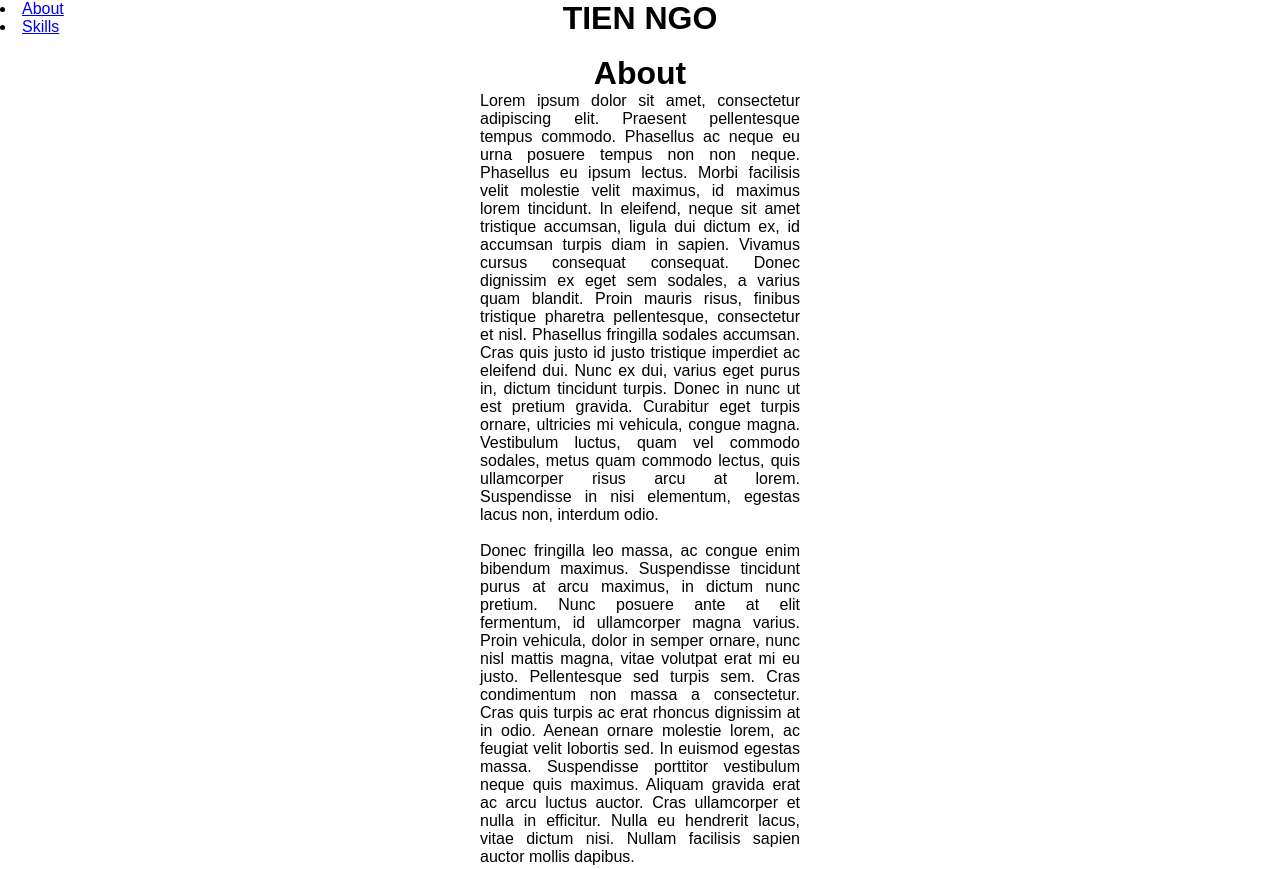
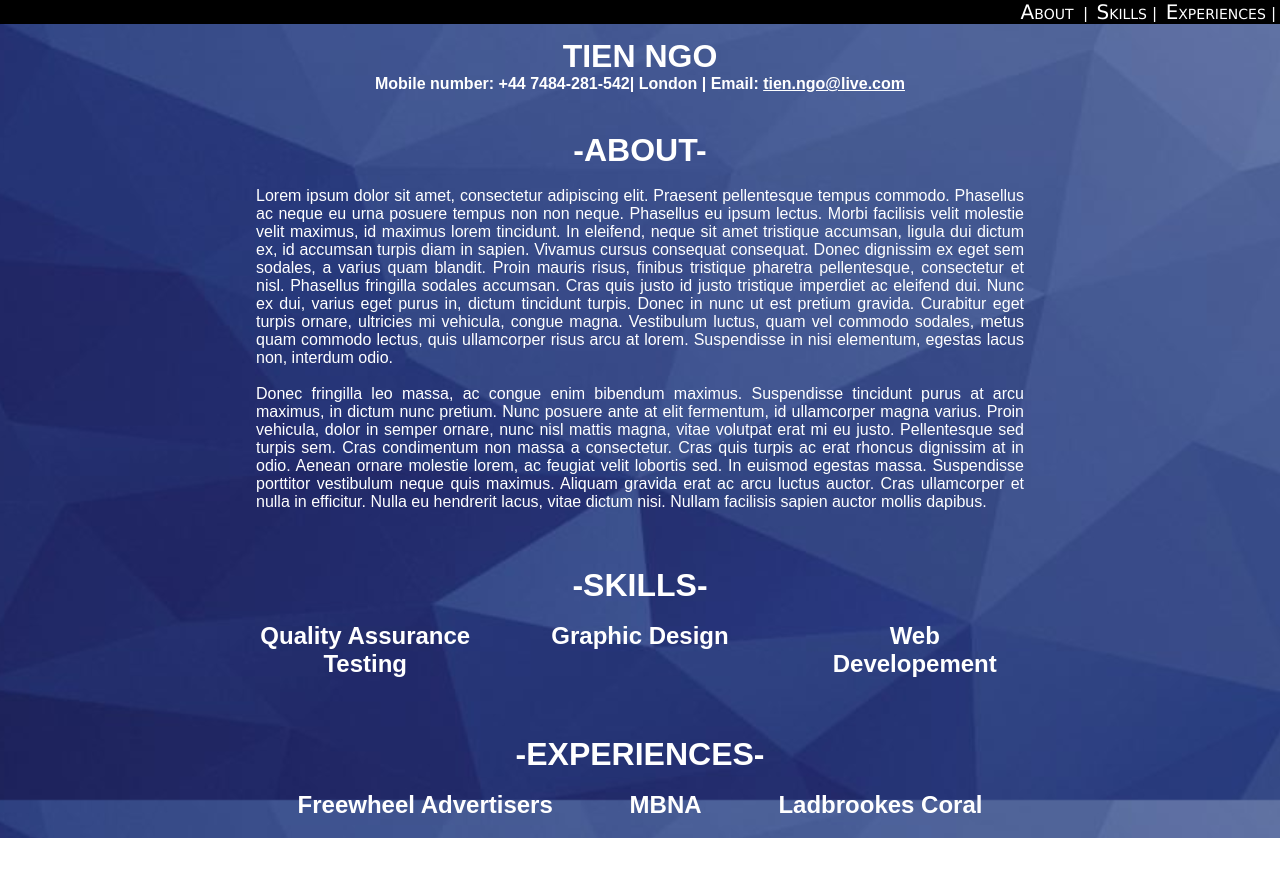
Before and after one commit to tienngo1805/Online-cv, a plain HTML site: page index.html in a window 1280 px wide. Shown: the top 869 px of the page. After the commit the page ends 838 px from the top, so only its background shows below. Drawn offline with Linux system fonts and the light colour scheme.

Commit message:
Banner, Background and sections

```diff
--- a/_site/myStyle.css
+++ b/_site/myStyle.css
@@ -6,18 +6,89 @@
     /*background-image: url("/img/bg.png");*/
   }
 
+body
+    {
+        background-image: url("/img/bg.jpg");
+        background-size: cover;
+        background-repeat: no-repeat;
+        background-attachment: fixed;
+
+    }
+
+#nav-bar
+    {
+        position: fixed;
+        text-align: right;
+        width: 100%;
+        height: auto;
+        background-color: #000000;
+        color: #FFFFFF;
+    }
+
+#links li
+    {
+        list-style: none;
+        display: inline;
+        font-size: 125%;
+    }
+
+#links a
+    {
+        text-decoration: none;
+        color:#000000;
+        font-family: Verdana, Geneva, Tahoma, sans-serif;
+        font-variant: small-caps;
+        color: #FFFFFF;
+    }
+
 #main-body
     {
-        position: relative;
-        margin-left: 37.5%;
-        max-width: 25%;
+        position: absolute;
+        margin-left: 20%;
+        max-width: 60%;
         height: auto;
-        background: #FFFFFF;
-        color: #000000;
+        color: #FFFFFF;
         text-align: justify;
+        z-index: -1;
+    }
+
+#main-body a
+    {
+        color: #FFFFFF;
     }
 
 #main-body h1
     {
         text-align: center;
+        padding-top:5%;
     }
+
+#main-body h4
+    {
+        text-align: center;
+    }
+
+#About
+    {
+        padding-top:-5%;
+    }
+
+#grid
+    {
+        display: grid;
+        grid-template-columns: auto auto auto;
+        grid-column-gap: 10%;
+        justify-content: center;
+        margin-bottom: 2.5%;
+    }
+
+#gridItem
+    {
+        align-content: left;
+        border: 0px solid rgba(0, 0, 0, 0);
+        padding: 0%;
+        min-width:25%;
+        height: auto;
+        justify-content: center;
+        text-align: center;
+    }
--- a/index.html
+++ b/index.html
@@ -13,23 +13,36 @@
 
 </head>
 <body>
+    <div id="nav-bar">
         <div id="links">
             <li>
                 <a href="#About">About</a>
             </li>
+            &nbsp|&nbsp
             <li>
-            <a href="#skills">Skills</a>
+                <a href="#Skills">Skills</a>
             </li>
+            |&nbsp
+            <li>
+                <a href="#Experiences">Experiences</a>
+            </li>
+            |&nbsp
+        </div>
     </div>
     <div id="main-body">
+        <a id="About">
             <h1>
                 TIEN NGO
             </h1>
+            <h4>
+                Mobile number: +44 7484-281-542| London | Email: <a href="mailto:tien.ngo@live.com">tien.ngo@live.com</a>
+            </h4>
+            <div id="About">
+                <h1>
+                    -ABOUT-
+                </h1>
                 <br>
-        <a id="About">
-            <h1>
-                About
-            </h1>
+            </div>
                 <p>
                     Lorem ipsum dolor sit amet, consectetur adipiscing elit.
                     Praesent pellentesque tempus commodo. Phasellus ac neque eu urna
@@ -59,24 +72,53 @@
                 </p>
                 <br>
         </a>
-        <a id="skills">
+        <a id="Skills">
             <h1>
-                Skills
+                -SKILLS-
             </h1>
-            Lorem ipsum dolor sit amet, consectetur adipiscing elit.
-            Praesent pellentesque tempus commodo. Phasellus ac neque eu urna
-            posuere tempus non non neque. Phasellus eu ipsum lectus. Morbi facilisis
-            velit molestie velit maximus, id maximus lorem tincidunt. In eleifend, neque
-            sit amet tristique accumsan, ligula dui dictum ex, id accumsan turpis diam in sapien.
-            Vivamus cursus consequat consequat. Donec dignissim ex eget sem sodales,
-            a varius quam blandit. Proin mauris risus, finibus tristique pharetra pellentesque,
-            consectetur et nisl. Phasellus fringilla sodales accumsan. Cras quis justo id justo
-            tristique imperdiet ac eleifend dui. Nunc ex dui, varius eget purus in, dictum
-            tincidunt turpis. Donec in nunc ut est pretium gravida. Curabitur eget turpis ornare,
-            ultricies mi vehicula, congue magna. Vestibulum luctus, quam vel commodo sodales,
-            metus quam commodo lectus, quis ullamcorper risus arcu at lorem. Suspendisse in nisi
-            elementum, egestas lacus non, interdum odio.
+            <br>
         </a>
+        <div id="grid">
+            <div id="gridItem">
+               <h2>
+                   Quality Assurance Testing
+               </h2>
+            </div>
+            <div id="gridItem">
+                <h2>
+                    Graphic Design
+                </h2>
+            </div>
+            <div id="gridItem">
+                <h2>
+                    Web Developement
+                </h2>
+            </div>
+        </div>
+
+        <a id="Experiences">
+            <h1>
+                -EXPERIENCES-
+            </h1>
+            <br>
+        </a>
+        <div id="grid">
+            <div id="gridItem">
+               <h2>
+                   Freewheel Advertisers
+               </h2>
+            </div>
+            <div id="gridItem">
+                <h2>
+                    MBNA
+                </h2>
+            </div>
+            <div id="gridItem">
+                <h2>
+                    Ladbrookes Coral
+                </h2>
+            </div>
+        </div>
     </div>
 
 
--- a/myStyle.css
+++ b/myStyle.css
@@ -6,24 +6,89 @@
     /*background-image: url("/img/bg.png");*/
   }
 
-#links
+body
+    {
+        background-image: url("/img/bg.jpg");
+        background-size: cover;
+        background-repeat: no-repeat;
+        background-attachment: fixed;
+
+    }
+
+#nav-bar
     {
         position: fixed;
+        text-align: right;
+        width: 100%;
+        height: auto;
+        background-color: #000000;
+        color: #FFFFFF;
+    }
 
+#links li
+    {
+        list-style: none;
+        display: inline;
+        font-size: 125%;
+    }
+
+#links a
+    {
+        text-decoration: none;
+        color:#000000;
+        font-family: Verdana, Geneva, Tahoma, sans-serif;
+        font-variant: small-caps;
+        color: #FFFFFF;
     }
 
 #main-body
     {
-        position: relative;
-        margin-left: 37.5%;
-        max-width: 25%;
+        position: absolute;
+        margin-left: 20%;
+        max-width: 60%;
         height: auto;
-        background: #FFFFFF;
-        color: #000000;
+        color: #FFFFFF;
         text-align: justify;
+        z-index: -1;
+    }
+
+#main-body a
+    {
+        color: #FFFFFF;
     }
 
 #main-body h1
     {
         text-align: center;
+        padding-top:5%;
     }
+
+#main-body h4
+    {
+        text-align: center;
+    }
+
+#About
+    {
+        padding-top:-5%;
+    }
+
+#grid
+    {
+        display: grid;
+        grid-template-columns: auto auto auto;
+        grid-column-gap: 10%;
+        justify-content: center;
+        margin-bottom: 2.5%;
+    }
+
+#gridItem
+    {
+        align-content: left;
+        border: 0px solid rgba(0, 0, 0, 0);
+        padding: 0%;
+        min-width:25%;
+        height: auto;
+        justify-content: center;
+        text-align: center;
+    }
```
Also changed, not shown: _site/index.html (+62 -20 lines), _site/img/bg.jpg (added), img/bg.jpg (added). Lines whose indentation alone changed are shown as unchanged.
